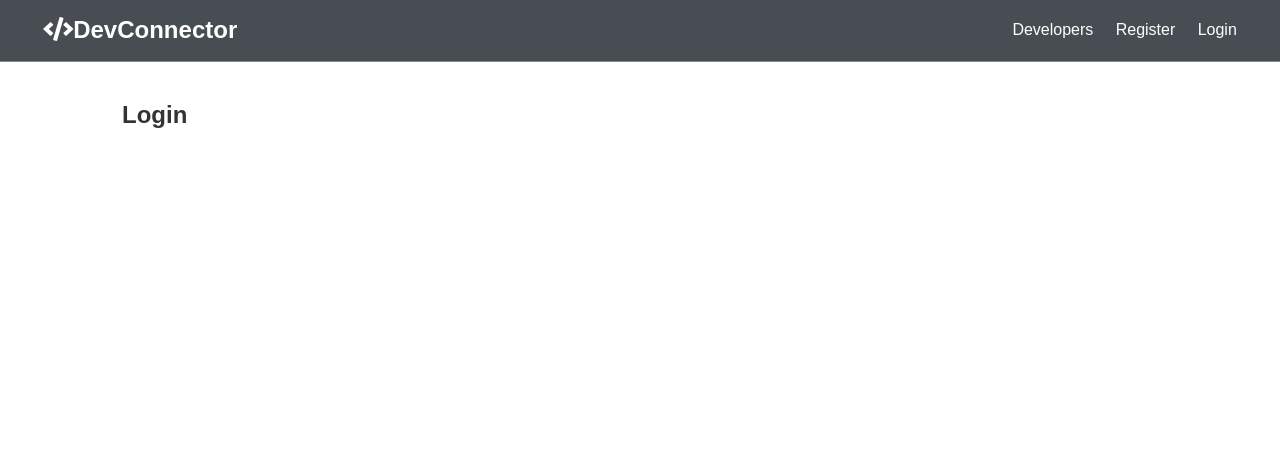
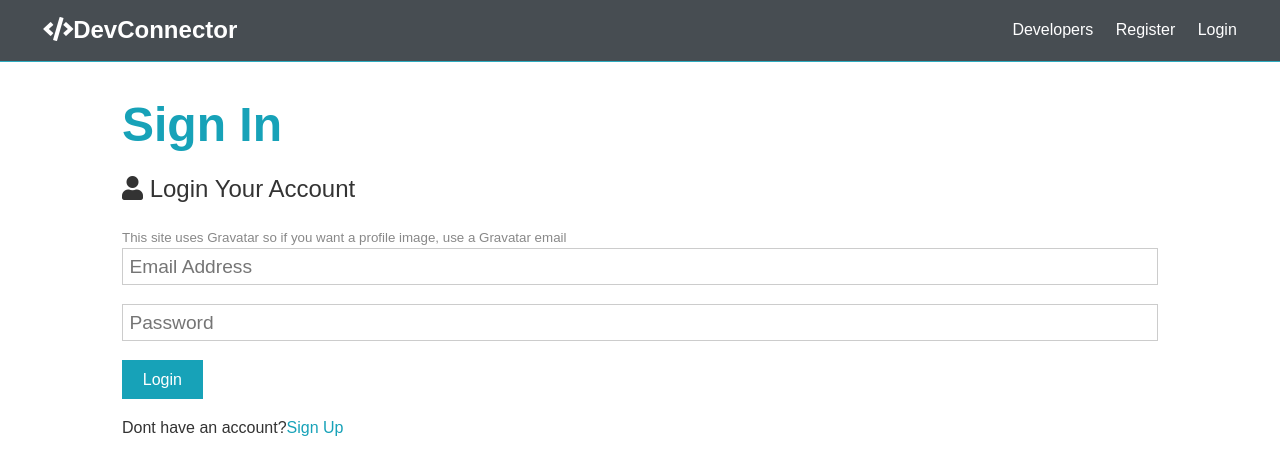
Before and after one commit to qm994/MERN, a React (Create React App) app in the folder client/: page /login in a window 1280 px wide. Shown: the top 474 px of the page. Built offline with nearby package versions, Linux system fonts and the light colour scheme.

Commit message:
add login and register forms

```diff
--- a/client/package.json
+++ b/client/package.json
@@ -43,5 +43,5 @@
       "last 1 safari version"
     ]
   },
-  "proxy": "http://localhost:5000"
+  "proxy": "http://localhost:5000/"
 }
--- a/client/src/components/auth/Login.js
+++ b/client/src/components/auth/Login.js
@@ -1,11 +1,66 @@
-import React from 'react'
+import React, { Fragment, useState } from 'react';
+import { Link } from 'react-router-dom';
+const Register = () => {
+    const [formData, setFormData] = useState({
+        email: '',
+        password: ''
+    });
+    const { email, password } = formData;
 
-const Login = () => {
+    const handleChange = (event) => {
+        const { name, value } = event.target;
+        setFormData({
+            ...formData,
+            [name]: value
+        });
+    };
+
+    const handleSubmit = async (e) => {
+        e.preventDefault();
+
+        console.log(formData)
+    };
+
     return (
-        <h1>
-            Login
-        </h1>
+        <Fragment>
+            <div>
+                <h1 className="large text-primary">Sign In</h1>
+                <p className="lead"><i className="fas fa-user"></i> Login Your Account</p>
+                <form className="form" onSubmit={handleSubmit}>
+
+                    <div className="form-group">
+                        <small className="form-text"
+                            >This site uses Gravatar so if you want a profile image, use a
+                            Gravatar email</small
+                            >
+                        <input
+                            type="email"
+                            placeholder="Email Address"
+                            name="email"
+                            value={email}
+                            onChange={handleChange}
+                            required />
+                    </div>
+                    <div className="form-group">
+                        <input
+                            type="password"
+                            placeholder="Password"
+                            name="password"
+                            minLength="6"
+                            value={password}
+                            onChange={handleChange}
+                        />
+                    </div>
+
+                    <input type="submit" className="btn btn-primary" value="Login" />
+                </form>
+                <p className="my-1">
+                    Dont have an account?
+                    <Link to="/register">Sign Up</Link>
+                </p>
+            </div>
+        </Fragment>
     )
 };
 
-export default Login;
+export default Register;
--- a/client/src/components/auth/Register.js
+++ b/client/src/components/auth/Register.js
@@ -1,6 +1,6 @@
 import React, { Fragment, useState } from 'react';
 import { Link } from 'react-router-dom';
-
+import axios from 'axios';
 const Register = () => {
     const [formData, setFormData] = useState({
         name: '',
@@ -18,12 +18,33 @@ const Register = () => {
         });
     };
 
-    const handleSubmit = (e) => {
+    const handleSubmit = async (e) => {
         e.preventDefault();
         if(password !== password2) {
             alert('password dont match!');
             return
-        }
+        };
+        // const newUser = {
+        //     name,
+        //     email,
+        //     password
+        // };
+
+        // const config = {
+        //     headers: {
+        //         "Content-Type": "application/json"
+        //     }
+        // };
+
+        // const body = JSON.stringify(newUser);
+
+        // try {
+        //     const res = await axios.post('api/users', body, config);
+        //     console.log(res.data);
+        // } catch (e) {
+        //     console.error(e.response.data);
+        // };
+
         console.log(formData)
     };
 
--- a/package.json
+++ b/package.json
@@ -5,7 +5,7 @@
   "main": "server.js",
   "scripts": {
     "test": "echo \"Error: no test specified\" && exit 1",
-    "server": "nodemon server",
+    "server": "nodemon server.js",
     "start": "node server",
     "client": "npm start --prefix client",
     "dev": "concurrently \"npm run server\" \"npm run client\""
```
Also changed, not shown: 2 other files (tests, documents, lock files or other folders).
